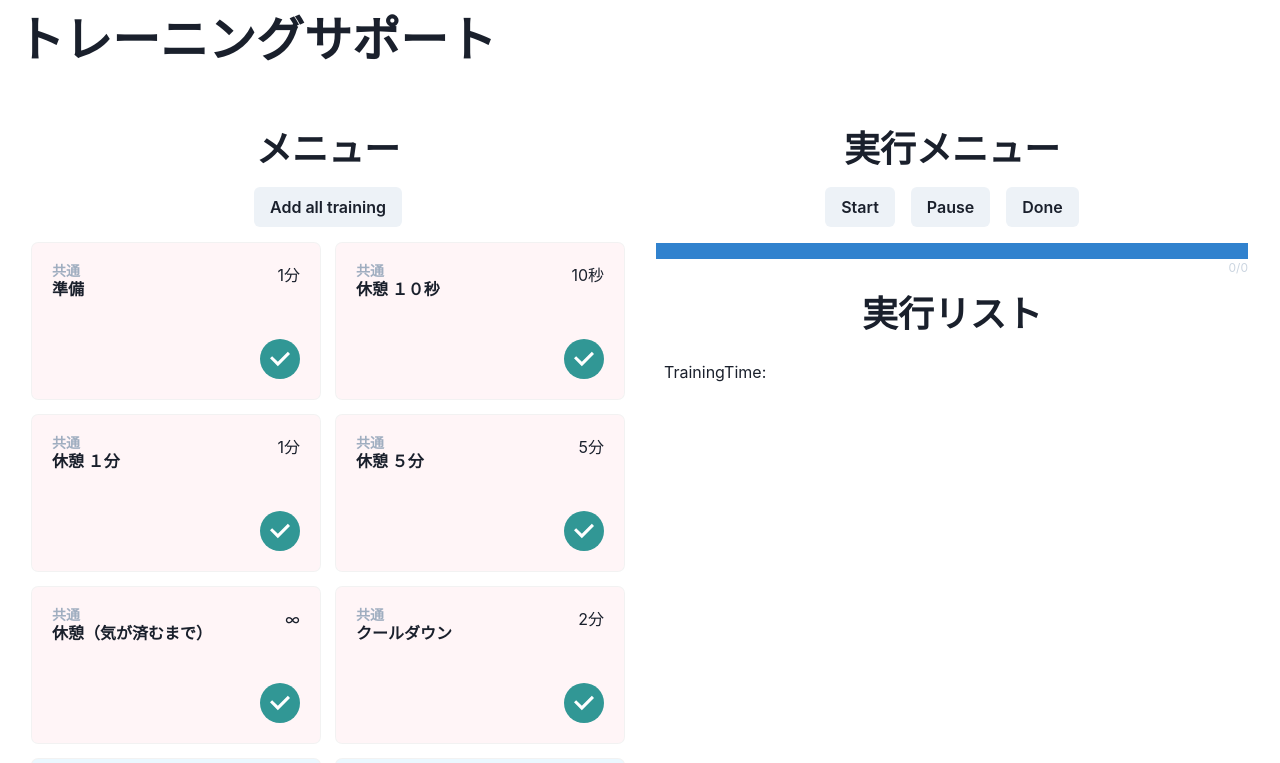
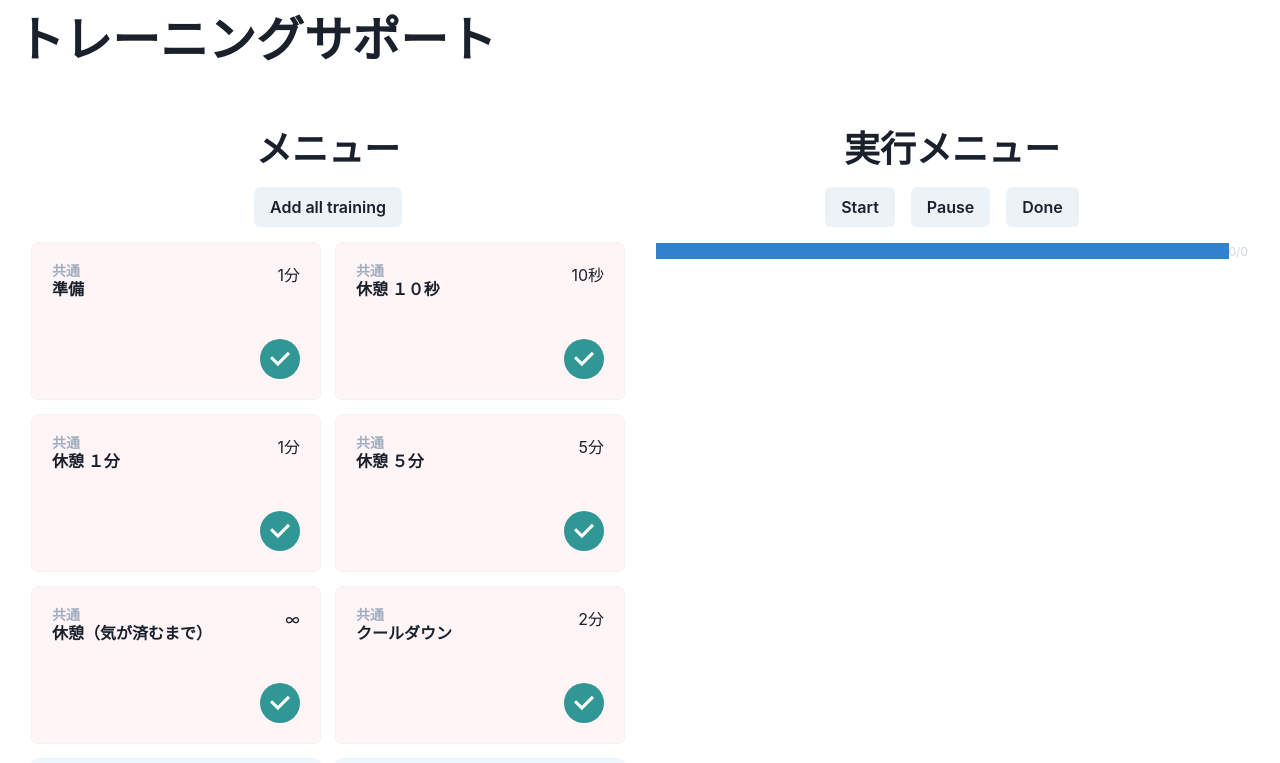
Before and after one commit to risk/training-support, a Next.js app: page / in a window 1280 px wide. Shown: the top 763 px of the page. Built offline with nearby package versions, Linux system fonts and the light colour scheme.

Commit message:
コンポーネント名の変更

```diff
--- a/src/components/TrainingExecute.tsx
+++ b/src/components/TrainingProgress.tsx
@@ -15,7 +15,7 @@ type onPauseHandler = () => void
 type onNextHandler = () => void
 type onDoneHandler = () => void
 
-interface TrainingExecuteProps {
+interface TrainingProgressProps {
   id: string
   header?: string
   name: string
@@ -26,20 +26,20 @@ interface TrainingExecuteProps {
   onDone: onDoneHandler
 }
 
-interface TrainingExecuteState {
+interface TrainingProgressState {
   progress: {
     count: number
   }
 }
 
-export class TrainingExecute extends React.Component<TrainingExecuteProps, TrainingExecuteState> {
+export class TrainingProgress extends React.Component<TrainingProgressProps, TrainingProgressState> {
 
   timer: NodeJS.Timeout | undefined
   currentTime: number = 0
 
   isDone: boolean = true
 
-  constructor(props: TrainingExecuteProps) {
+  constructor(props: TrainingProgressProps) {
     super(props)
     this.state = {
       progress: {
@@ -90,14 +90,13 @@ export class TrainingExecute extends React.Component<TrainingExecuteProps, Train
   render(): React.ReactNode {
     const duration = this.props.duration !== -1 ? this.props.duration : '∞'
     return (
-      <Box mt={2}>
-        <Progress max={this.props.duration} value={this.state.progress.count} size="lg" />
+      <Flex height="100%">
+        <Progress flex={1} max={this.props.duration} value={this.state.progress.count} size="lg" />
         <Flex justifyContent="right">
           <Text fontSize="xs" color="gray.300">{this.state.progress.count}/{duration}</Text>
         </Flex>
         <audio id="progress-term" src="/wavs/maou_se_system47.wav" />
-        {/* <audio src="/wavs/maou_se_system49.wav" controls /> */}
-      </Box>
+      </Flex>
     )
   }
 }
--- a/src/pages/index.tsx
+++ b/src/pages/index.tsx
@@ -12,8 +12,8 @@ import {
   Button
 } from '@chakra-ui/react'
 import { secToMins } from '@/utils/stringConverter'
-import { TrainingItem, ItemActions } from '@/components/trainingItem'
-import { TrainingExecute } from '@/components/TrainingExecute'
+import { TrainingItem, ItemActions } from '@/components/TrainingItem'
+import { TrainingProgress } from '@/components/TrainingProgress'
 import trainingTypesJson from '../data/trainingTypes.json'
 import trainingsJson from '../data/trainings.json'
 
@@ -214,7 +214,7 @@ export default function Index(props: PageIndexProps) {
               bg={getTrainingTypes(executeTraininig.type)?.bg || 'white'}
               mode={ItemActions.none}
             />
-            <TrainingExecute
+            <TrainingProgress
               ref={progressRef}
               id={executeTraininig.id}
               header={getTrainingTypes(executeTraininig.type)?.name}
```
